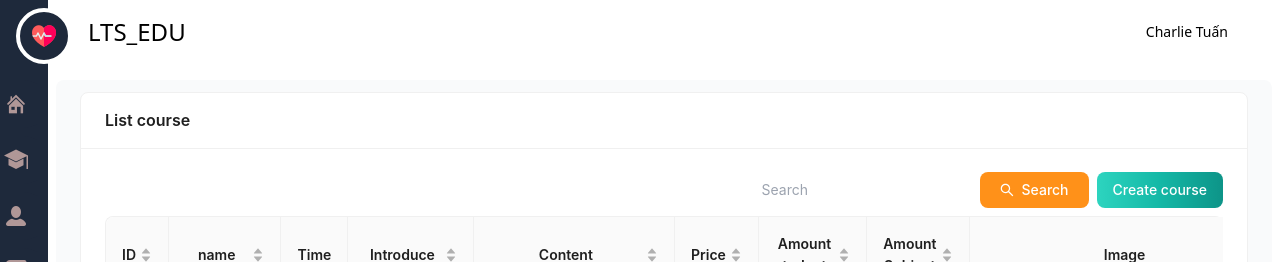
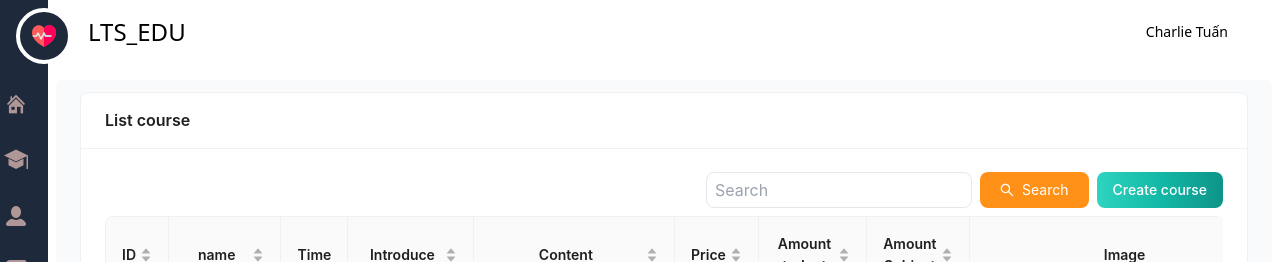
Before and after one commit to thaiminhtuan135/love_diary_front, a Next.js app: page /admin/course in a window 1280 px wide. Shown: the top 262 px of the page. Built offline with nearby package versions, Linux system fonts and the light colour scheme.

Commit message:
add use axios get

```diff
--- /dev/null
+++ b/src/hooks/useApi/useAxiosGet.tsx
@@ -0,0 +1,23 @@
+import {useState, useEffect, useCallback} from "react";
+import axios from "axios";
+
+export default function useAxiosGet<T>(url : string): T[] {
+    const [data, setData] = useState<T[]>([]);
+
+    const getData = useCallback(
+        async () => {
+            try {
+                const res = await axios.get(url);
+                setData(res.data);
+            } catch (err){
+                console.log(err)
+            }
+        }, [url]);
+
+
+    useEffect(() => {
+        getData();
+    }, [getData]);
+
+    return data;
+}
--- a/src/pages/admin/course/index.tsx
+++ b/src/pages/admin/course/index.tsx
@@ -1,17 +1,18 @@
 import {NextPageWithLayout} from "@/pages/_app";
-import {ReactElement, useEffect, useState} from "react";
+import React, {ChangeEvent, ReactElement, useEffect, useState} from "react";
 import {faker} from "@faker-js/faker";
-import {Table, message, Space, Input, Card} from "antd";
+import {Table, message, Space, Input, Card, Form} from "antd";
 import LinkCustom from "@/component/LinkCustom";
 import {useRouter} from "next/router";
 import ButtonEdit from "@/component/button/ButtonEdit";
 import ButtonDelete from "@/component/button/ButtonDelete";
 import {SearchOutlined} from "@ant-design/icons";
 import Admin from "@/component/layout/Admin";
+import useAxiosGet from "@/hooks/useApi/useAxiosGet";
 
 type image = String | Blob;
 
-interface Interface {
+interface Course {
     id: number;
     name: String;
     time: Date;
@@ -25,17 +26,19 @@ interface Interface {
 }
 
 const Course: NextPageWithLayout = () => {
-    const [courses, setCourses] = useState<Interface[]>([]);
+    const [form] = Form.useForm();
+    const [courses, setCourses] = useState<Course[]>([]);
 
     const [searchText, setSearchText] = useState("");
     let [filteredData] = useState();
+
 
     useEffect(() => {
         loadData();
     }, []);
 
     const loadData = () => {
-        const newData = [];
+        let newData = [];
 
         for (let i = 0; i < 34; i++) {
             newData.push({
@@ -51,7 +54,13 @@ const Course: NextPageWithLayout = () => {
                 typeCourse: faker.datatype.number(1, 10),
             })
         }
+        newData = newData.map((item) => ({
+            ...item,
+            key: item.id,
+        }));
+
         setCourses(newData);
+
     };
 
     const router = useRouter();
@@ -69,10 +78,6 @@ const Course: NextPageWithLayout = () => {
         message.success('Clicked on Yes.');
     };
 
-    const modifiedData = courses.map((item) => ({
-        ...item,
-        key: item.id,
-    }));
 
     const columns = [
         {
@@ -157,37 +162,43 @@ const Course: NextPageWithLayout = () => {
         }
     ];
 
-    const handleInputSearch = (e: any) => {
+    const handleInputSearch = (e: ChangeEvent<HTMLInputElement>) => {
         setSearchText(e.target.value);
         if (e.target.value === "") {
             loadData();
         }
     }
+
     const globalSearch = () => {
-        filteredData = modifiedData.filter((value) => {
+        filteredData = courses.filter((item) => {
             return (
-                value.name.toLowerCase().includes(searchText.toLowerCase()) ||
-                value.introduce.toLowerCase().includes(searchText.toLowerCase())
+                item.name.toLowerCase().includes(searchText.toLowerCase()) ||
+                item.introduce.toLowerCase().includes(searchText.toLowerCase())
             )
         })
         setCourses(filteredData);
     }
+
     return (
         <>
             <Card title={"List course"} size={"default"}>
                 <div className={'mb-2 flex justify-end items-center'}>
+
                     <input value={searchText}
                            placeholder={"Search"}
                            name={"searchText"}
                            onChange={handleInputSearch}
-                           type={"text"}/>
-                    {/*<button className={'mr-2'} onClick={globalSearch}>search</button>*/}
+                           type={"text"}
+                           className={'border h-9 p-2 text-[16px] rounded-lg mr-2 focus:ring-2 focus:ring-4 focus:outline-none focus:ring-teal-300 from-teal-400 via-teal-500 to-teal-600'}
+                    />
                     <button
-                        className="text-white bg-[#FF9119] hover:bg-[#FF9119]/80 focus:ring-4 focus:outline-none focus:ring-[#FF9119]/50 font-medium rounded-lg text-sm px-5 py-2 text-center inline-flex items-center dark:hover:bg-[#FF9119]/80 dark:focus:ring-[#FF9119]/40 mr-2"
+                        className="text-white bg-[#FF9119] hover:bg-[#FF9119]/80 focus:ring-2 focus:outline-none focus:ring-[#FF9119]/50  rounded-lg text-sm px-5 py-2 text-center inline-flex items-center dark:hover:bg-[#FF9119]/80 dark:focus:ring-[#FF9119]/40 mr-2"
                         onClick={globalSearch}>
                         <SearchOutlined/>
                         <p className={'ml-2'}>Search</p>
                     </button>
+
+
                     <LinkCustom
                         href={"/admin/course/create"}
                         className={"text-white bg-cyan-800 rounded-lg text-sm text-center px-4 py-2 bg-gradient-to-r from-teal-400 via-teal-500 to-teal-600 hover:bg-gradient-to-br focus:ring-4 focus:outline-none focus:ring-teal-300 dark:focus:ring-teal-800 font-medium"}
@@ -195,7 +206,7 @@ const Course: NextPageWithLayout = () => {
                 </div>
                 <div className={'overflow-scroll bg-white w-full'}>
                     <Table
-                        dataSource={filteredData && filteredData.length ? filteredData : modifiedData}
+                        dataSource={filteredData && filteredData.length ? filteredData : courses}
                         pagination={{
                             showQuickJumper: true,
                             defaultPageSize: 10,
```
